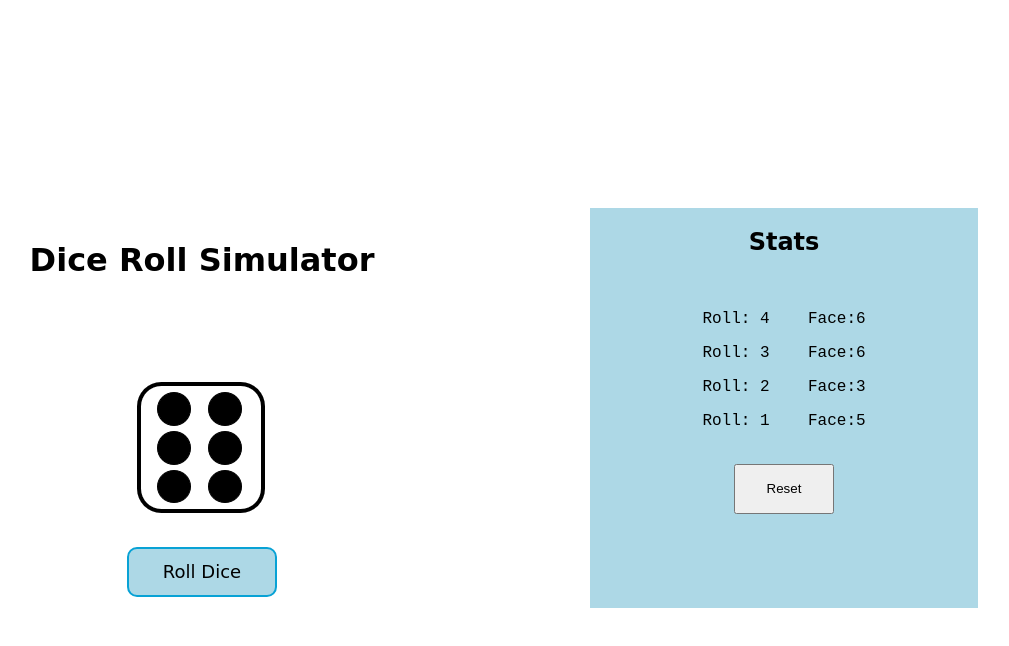
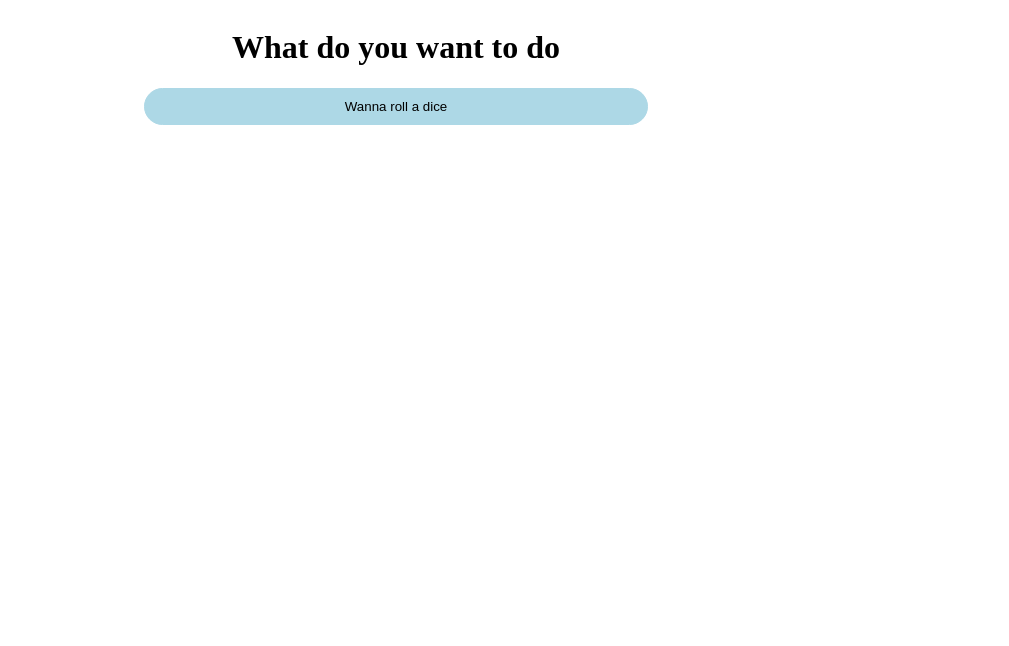
Before and after one commit to reaching-heights/programs-of-daily-use, a plain HTML site: page index.html in a window 1280 px wide. Shown: the whole page, without its empty margins (244-1253 px from the left). Drawn offline with Linux system fonts and the light colour scheme.

Commit message:
Add files via upload

```diff
--- a/index.html
+++ b/index.html
@@ -3,25 +3,28 @@
 <head>
     <meta charset="UTF-8">
     <meta name="viewport" content="width=device-width, initial-scale=1.0">
-    <title>Dice Roll Simulator</title>
-    <link rel="stylesheet" href="style.css">
+    <title>Home Page</title>
+    <style>
+        body{
+            display: flex;
+            flex-direction: column;
+            align-items: center;
+        }
+        .container{
+            padding: 10px 200px;
+            border: 1px solid lightblue;
+            border-radius: 30px;
+            background-color: lightblue;
+        }
+        .container:hover{
+            cursor: pointer;
+            background-color: rgb(189, 234, 249);
+        }
+    </style>
 </head>
 <body>
-    <div class="dice-roll">
-        <div>
-            <h1>Dice Roll Simulator</h1>
-        </div>
-        <div class="rolling-img js-img">
-        </div>
-        <div class="roll-btn">
-            <button class="js-roll-btn">Roll Dice</button>
-        </div>
-    </div>
-    <div class="stats">
-        <h2>Stats</h2>
-        <p class="js-stat-result stat-result"></p>
-        <button class="reset js-reset">Reset</button>
-    </div>
-    <script src="coding.js"></script>
+    <h1>What do you want to do</h1>
+    <div><a href="dice_roll_sim.html" target="_blank" rel="noopener noreferrer"><button class="container">Wanna roll a dice</button></a></div>
+
 </body>
 </html>
```
